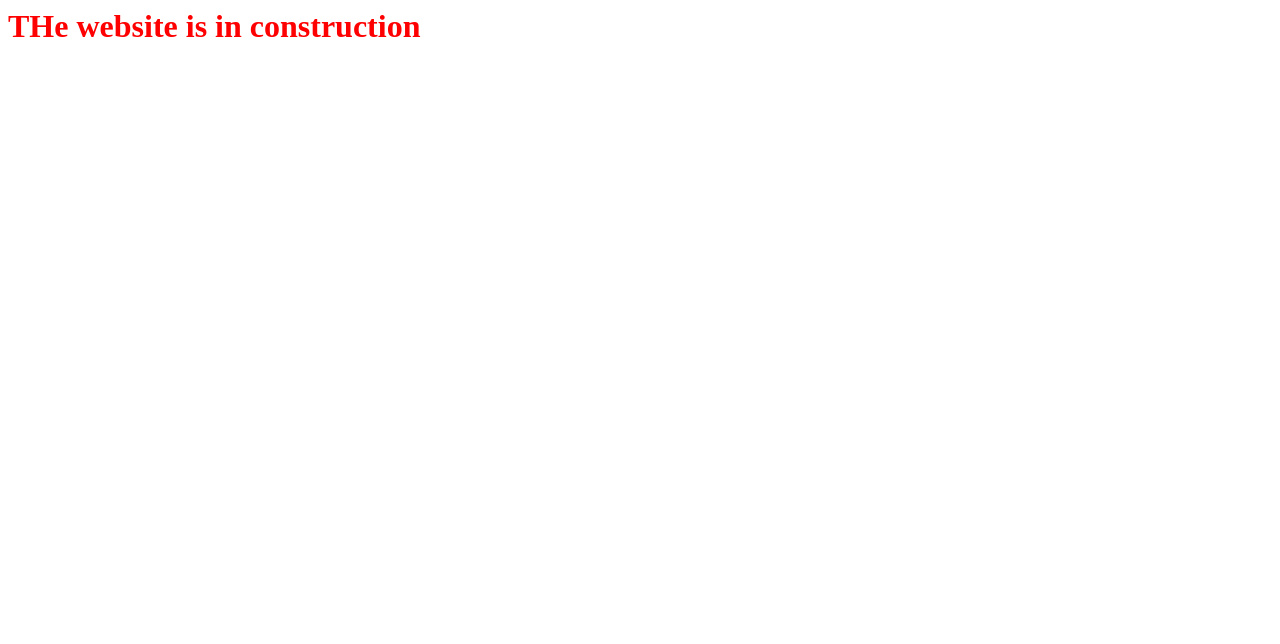
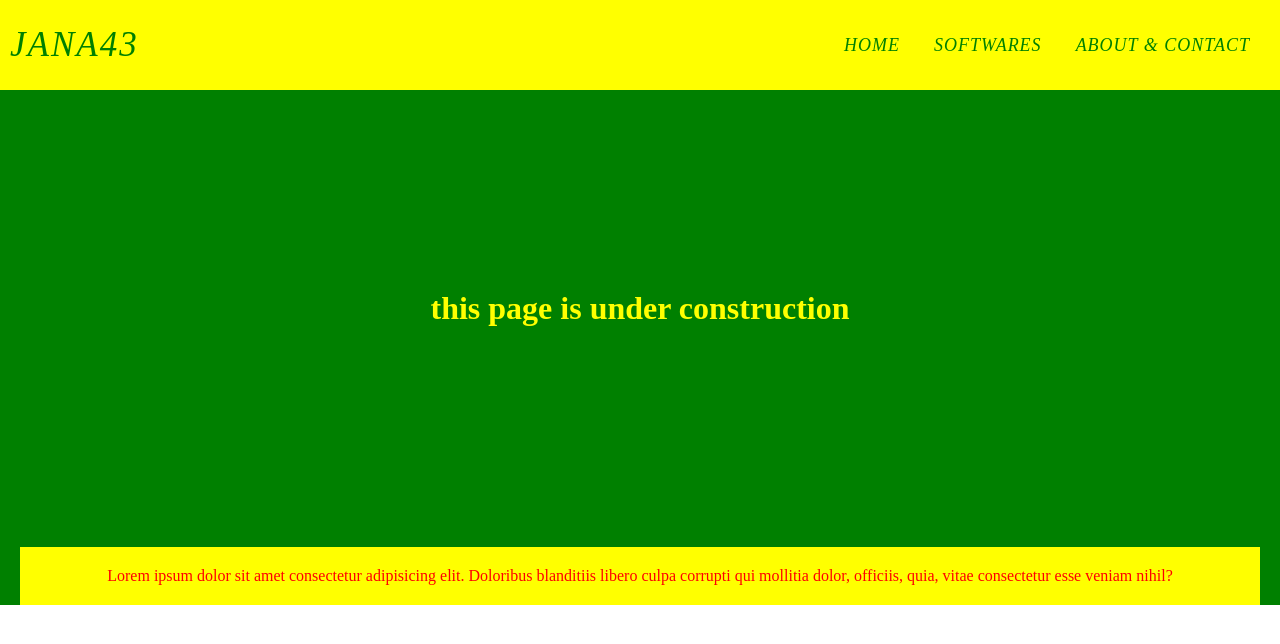
Before and after one commit to jana43/jana43.github.io, a plain HTML site: page index.html in a window 1280 px wide. Drawn offline with Linux system fonts and the light colour scheme.

Commit message:
initial commit

```diff
--- a/index.html
+++ b/index.html
@@ -1 +1,31 @@
-<h1 style = "color:red;">THe website is in construction</h1>
+<!DOCTYPE html>
+<html lang="en">
+<head>
+    <meta charset="UTF-8">
+    <meta http-equiv="X-UA-Compatible" content="IE=edge">
+    <meta name="viewport" content="width=device-width, initial-scale=1.0">
+    <link rel = "stylesheet" href = "static/style.css" />
+    <title>jana43</title>
+</head>
+<body>
+    <div class="nav">
+        <div class="logo">
+            jana43
+        </div>
+        <div class="link">
+            <a href = "#">home</a>
+            <a href = "#">softwares</a>
+            <a href = "#">about & contact</a>
+        </div>
+    </div>
+
+    <div class="content">
+        <h1>this page is under construction</h1>
+        <div class="para">
+            <p>
+            Lorem ipsum dolor sit amet consectetur adipisicing elit. Doloribus blanditiis libero culpa corrupti qui mollitia dolor, officiis, quia, vitae consectetur esse veniam nihil?
+        </p>
+        </div>
+    </div>
+</body>
+</html>
--- a/static/style.css
+++ b/static/style.css
@@ -0,0 +1,52 @@
+* {
+    margin: 0;
+    padding: 0;
+  }
+
+.nav{
+    display: flex;
+    flex-direction: row;
+    height: 90px;
+    align-items: center;
+    background-color: yellow;
+    justify-content: space-between;
+    color: green;
+
+}
+
+.logo{
+    font-size: 35px;
+    padding-left: 10px;
+    letter-spacing: 2px;
+    text-transform: uppercase;
+    font-style: italic;
+}
+
+.link a{
+    text-transform: uppercase;
+    letter-spacing: 1px;
+    font-size: 18px;
+    font-style: italic;
+    padding-right: 30px;
+    text-decoration: none;
+    color: green;
+}
+
+.content{
+    text-align: center;
+    background-color: green;
+
+}
+
+h1{
+    color: yellow;
+    padding-top: 200px;
+    padding-bottom: 200px;
+}
+
+.para {
+    color: red;
+    background-color: yellow;
+    padding: 20px;
+    margin: 20px;
+}
```
